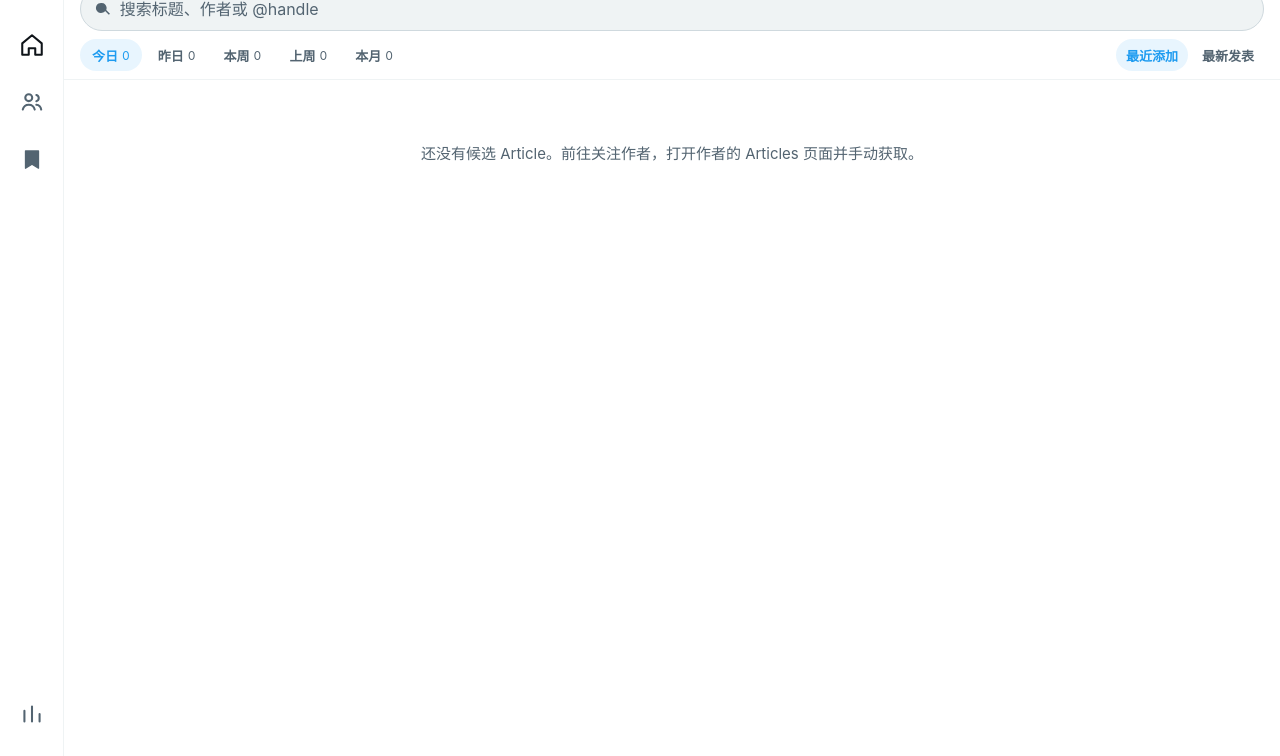
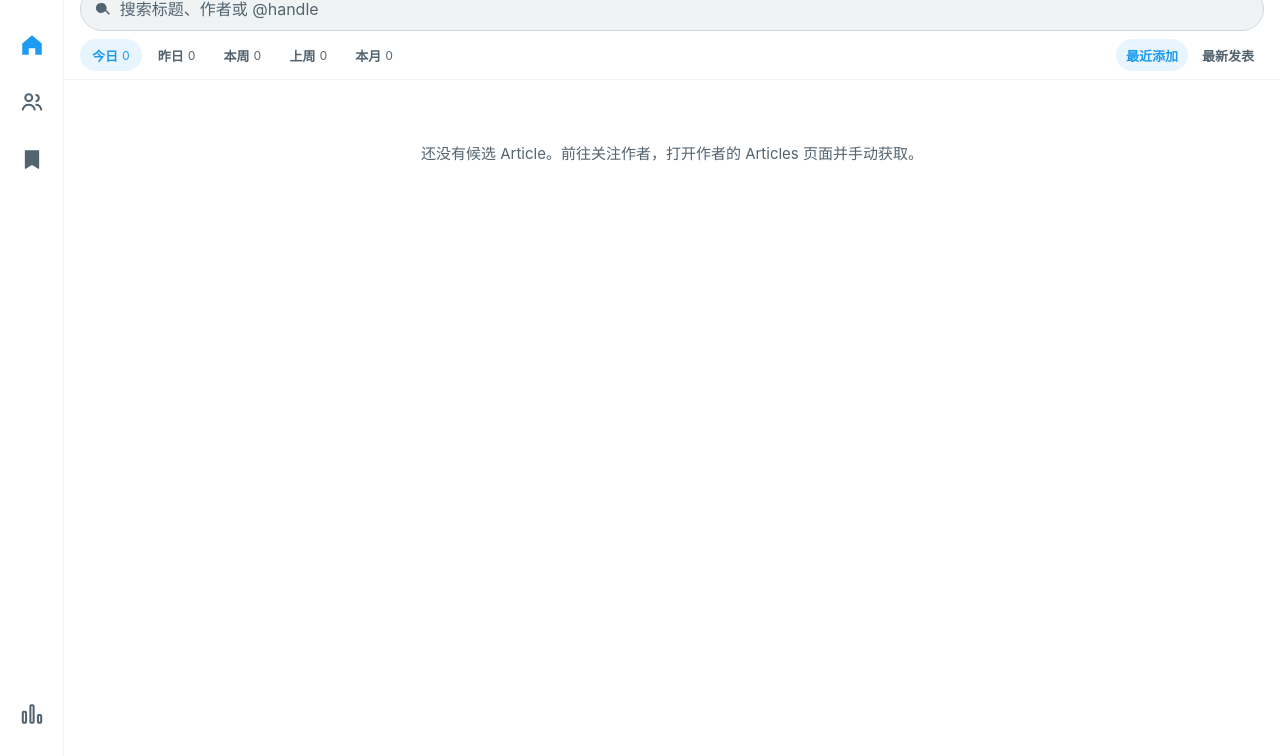
Before and after one commit to soyona/x-to-md, a browser extension: page sidepanel.html in a window 1280 px wide. Shown: the part 44-800 px from the top of the page. Drawn offline with Linux system fonts and the light colour scheme.

Commit message:
feat: highlight active navigation icons

```diff
--- a/sidepanel.css
+++ b/sidepanel.css
@@ -207,7 +207,8 @@
 .tab svg { width: 26px; height: 26px; fill: none; stroke: currentColor; stroke-linecap: round; stroke-linejoin: round; stroke-width: 1.9; }
 .tab[data-view="assets"] svg { fill: currentColor; stroke-width: 1.2; }
 .tab:hover { background: var(--x-hover); color: var(--x-primary); }
-.tab.is-active { background: transparent; color: var(--x-primary); }
+.tab.is-active { background: transparent; color: var(--x-blue); }
+.tab.is-active svg { fill: currentColor; stroke: none; }
 .tab-more { margin-top: auto; }
 @media (max-width: 520px) { .article-post { padding-right: 16px; padding-left: 16px; } .article-author .article-handle { max-width: 34%; } .article-engagement-item { gap: 3px; } }
 @media (max-width: 340px) { .tabbar { flex-basis: 56px; } .tab { width: 44px; height: 44px; } .tab svg { width: 24px; height: 24px; } .page-header { padding-inline: 12px; } }
--- a/sidepanel.html
+++ b/sidepanel.html
@@ -25,7 +25,7 @@
           <span class="sr-only">素材库</span>
         </button>
         <button type="button" data-view="stats" class="tab tab-more" aria-label="统计" title="统计">
-          <svg viewBox="0 0 24 24" aria-hidden="true"><path d="M5 19V9m7 10V5m7 14v-7"/></svg>
+          <svg viewBox="0 0 24 24" aria-hidden="true"><rect x="3.5" y="10" width="3" height="10" rx=".75"/><rect x="10.5" y="4" width="3" height="16" rx=".75"/><rect x="17.5" y="13" width="3" height="7" rx=".75"/></svg>
           <span class="sr-only">统计</span>
         </button>
       </nav>
--- a/sidepanel.js
+++ b/sidepanel.js
@@ -360,7 +360,11 @@
   view.innerHTML = `<div class="stats-filters" role="group" aria-label="统计日期范围">${dateTabs}</div><section class="stats-summary" aria-label="统计摘要"><div><span>本范围新增</span><strong>${total}</strong><small>${escapeHtml(range.label)}</small></div><div><span>当前待处理</span><strong>${pending}</strong><small>未移除或未保存</small></div></section>${total ? renderStatsChart() : `<p class="empty stats-empty">${escapeHtml(range.label)}还没有新增 Article。</p>`}`;
 }
 function render() {
-  document.querySelectorAll("[data-view]").forEach((tab) => tab.classList.toggle("is-active", tab.dataset.view === state.page));
+  document.querySelectorAll("[data-view]").forEach((tab) => {
+    const isCurrentPage = tab.dataset.view === state.page;
+    tab.classList.toggle("is-active", isCurrentPage);
+    tab.toggleAttribute("aria-current", isCurrentPage);
+  });
   pageHeader.hidden = ["candidates", "subscriptions", "assets"].includes(state.page);
   pageTitle.textContent = { candidates: "收件箱", subscriptions: "关注作者", assets: "素材库", stats: "统计" }[state.page] || "收件箱";
   if (state.page === "candidates") renderCandidates();
```
Also changed, not shown: test/capture-contract.test.js (+12 -0 lines).
